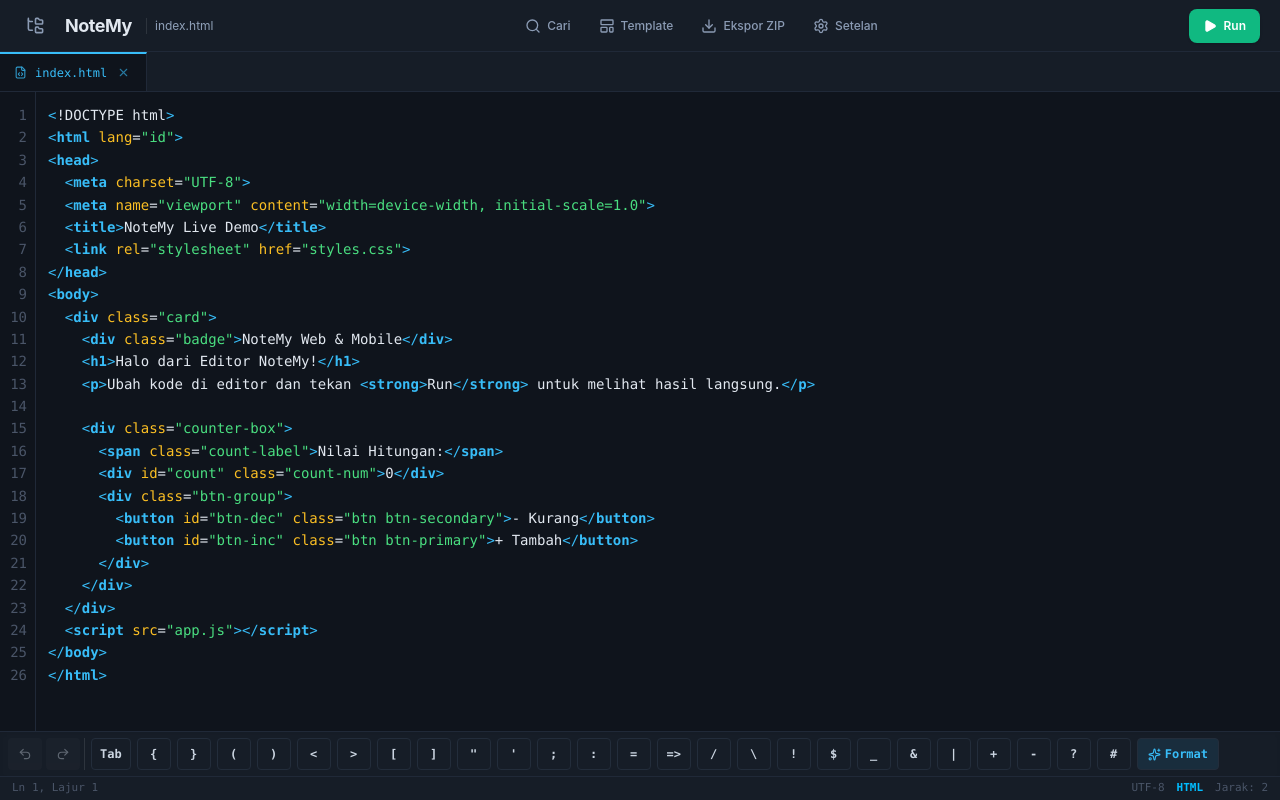
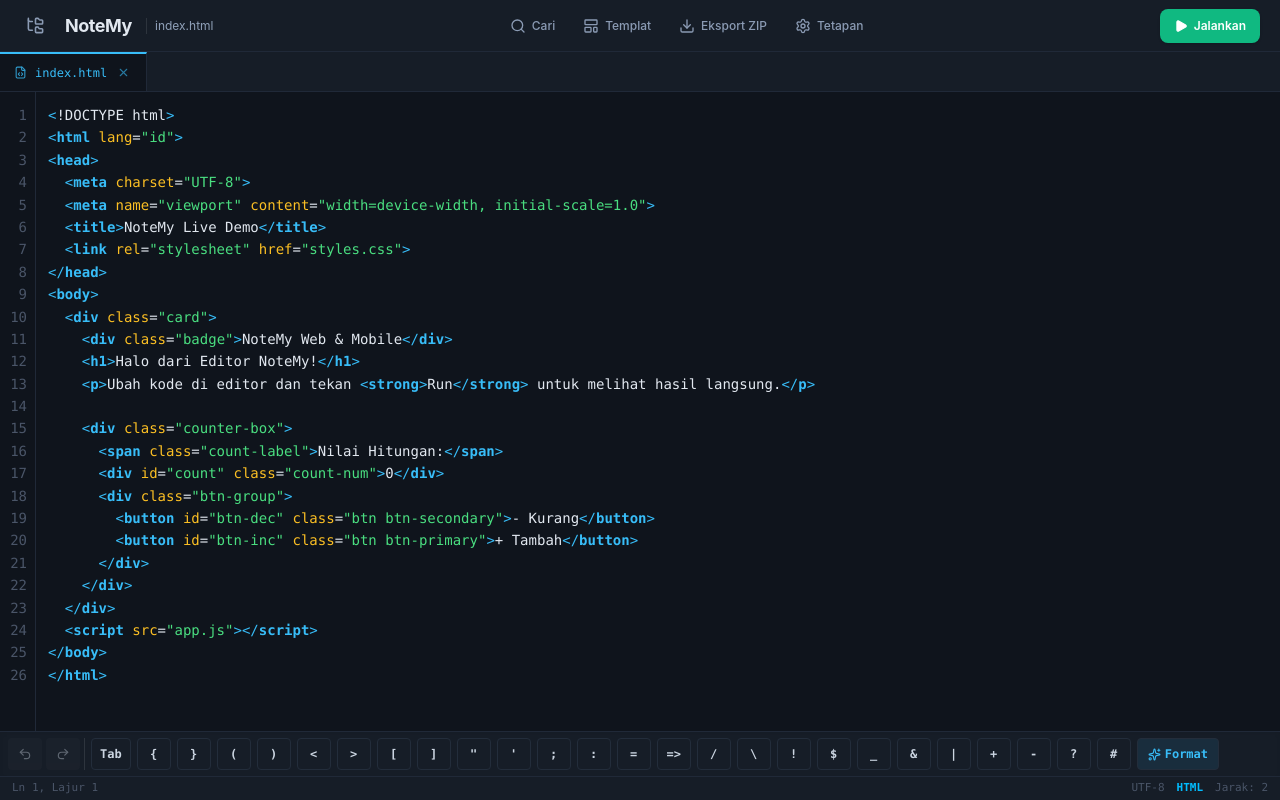
Before and after one commit to MuzRC/NoteMy, a React (Vite) app: page / in a window 1280 px wide. Built offline with nearby package versions, Linux system fonts and the light colour scheme.

Commit message:
Update Header.tsx

```diff
--- a/src/components/Header.tsx
+++ b/src/components/Header.tsx
@@ -42,7 +42,7 @@ export const Header: React.FC<HeaderProps> = ({
         borderColor: theme.borderColor,
       }}
     >
-      {/* Zone 1: Wordmark & Sidebar Toggle */}
+      {/* Bahagian 1: Logo & Togol Penjelajah Fail */}
       <div className="flex items-center gap-2.5 sm:gap-3.5 shrink-0">
         <button
           onClick={onToggleSidebar}
@@ -51,8 +51,8 @@ export const Header: React.FC<HeaderProps> = ({
             backgroundColor: isSidebarOpen ? 'rgba(56, 189, 248, 0.15)' : 'transparent',
             color: isSidebarOpen ? theme.accentColor : theme.tabText,
           }}
-          title={isSidebarOpen ? 'Tutup Berkas' : 'Buka Berkas'}
-          aria-label="Toggle Berkas"
+          title={isSidebarOpen ? 'Tutup Penjelajah Fail' : 'Buka Penjelajah Fail'}
+          aria-label="Togol Penjelajah Fail"
         >
           <FolderTree size={19} />
         </button>
@@ -76,7 +76,7 @@ export const Header: React.FC<HeaderProps> = ({
         )}
       </div>
 
-      {/* Zone 2: Navigation & Tool Controls */}
+      {/* Bahagian 2: Navigasi & Alat Kawalan */}
       <nav className="flex items-center gap-1 sm:gap-2">
         <button
           onClick={onToggleSearch}
@@ -92,34 +92,34 @@ export const Header: React.FC<HeaderProps> = ({
           onClick={onOpenTemplates}
           className="p-2 sm:px-2.5 sm:py-1.5 rounded-lg text-xs font-medium flex items-center gap-1.5 transition-colors hover:opacity-90 active:scale-95"
           style={{ color: theme.tabText }}
-          title="Pilih Template Proyek"
+          title="Pilih Templat Projek"
         >
           <LayoutTemplate size={16} />
-          <span className="hidden sm:inline">Template</span>
+          <span className="hidden sm:inline">Templat</span>
         </button>
 
         <button
           onClick={onExportZip}
           className="p-2 sm:px-2.5 sm:py-1.5 rounded-lg text-xs font-medium flex items-center gap-1.5 transition-colors hover:opacity-90 active:scale-95"
           style={{ color: theme.tabText }}
-          title="Ekspor Proyek ke ZIP"
+          title="Eksport Projek ke ZIP"
         >
           <Download size={16} />
-          <span className="hidden sm:inline">Ekspor ZIP</span>
+          <span className="hidden sm:inline">Eksport ZIP</span>
         </button>
 
         <button
           onClick={onOpenSettings}
           className="p-2 sm:px-2.5 sm:py-1.5 rounded-lg text-xs font-medium flex items-center gap-1.5 transition-colors hover:opacity-90 active:scale-95"
           style={{ color: theme.tabText }}
-          title="Pengaturan Editor & Tema"
+          title="Tetapan Editor & Tema"
         >
           <Settings size={16} />
-          <span className="hidden sm:inline">Setelan</span>
+          <span className="hidden sm:inline">Tetapan</span>
         </button>
       </nav>
 
-      {/* Zone 3: Primary Action (Run Preview) */}
+      {/* Bahagian 3: Tindakan Utama (Jalankan Pratonton) */}
       <div className="flex items-center gap-2 shrink-0">
         <button
           onClick={onRunPreview}
@@ -128,10 +128,10 @@ export const Header: React.FC<HeaderProps> = ({
             backgroundColor: '#10B981',
             color: '#FFFFFF',
           }}
-          title="Jalankan Web Preview & Console"
+          title="Jalankan Pratonton Web & Konsol"
         >
           <Play size={14} className="fill-current" />
-          <span>Run</span>
+          <span>Jalankan</span>
         </button>
       </div>
     </header>
```
